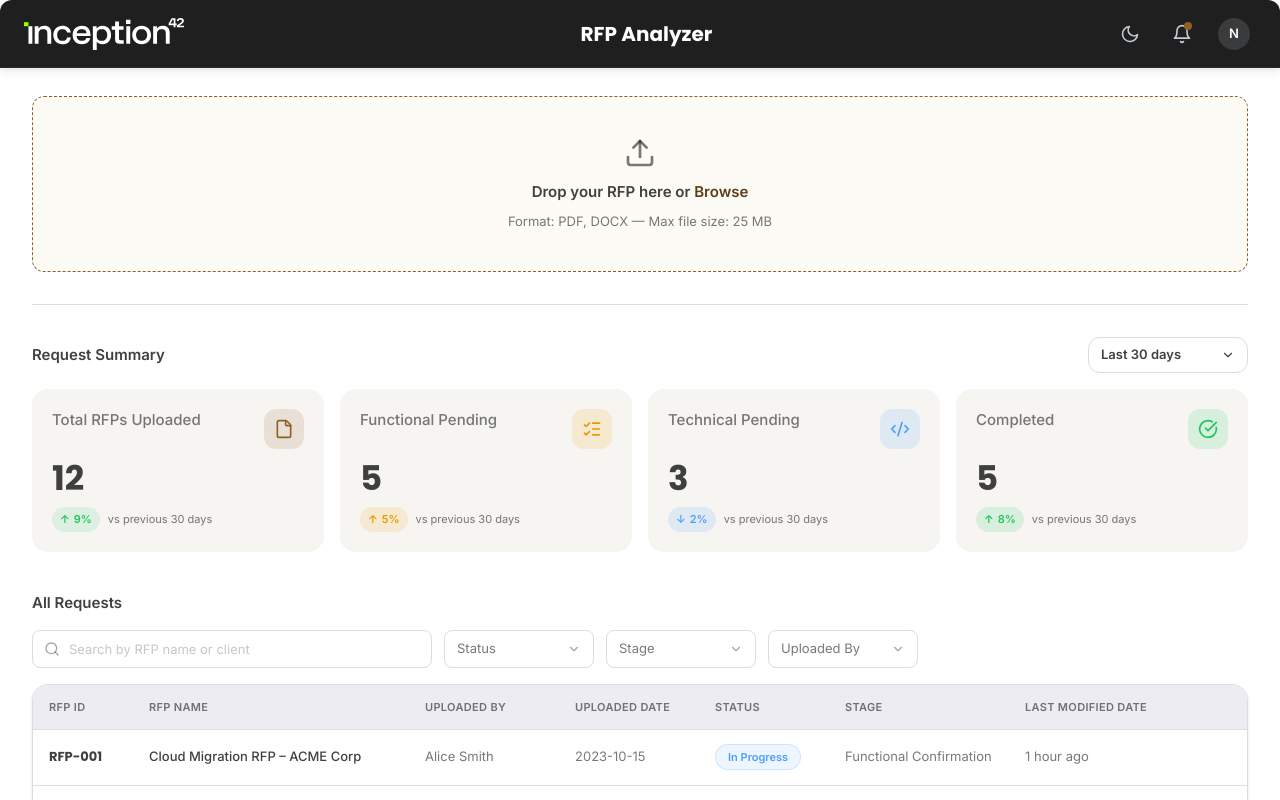
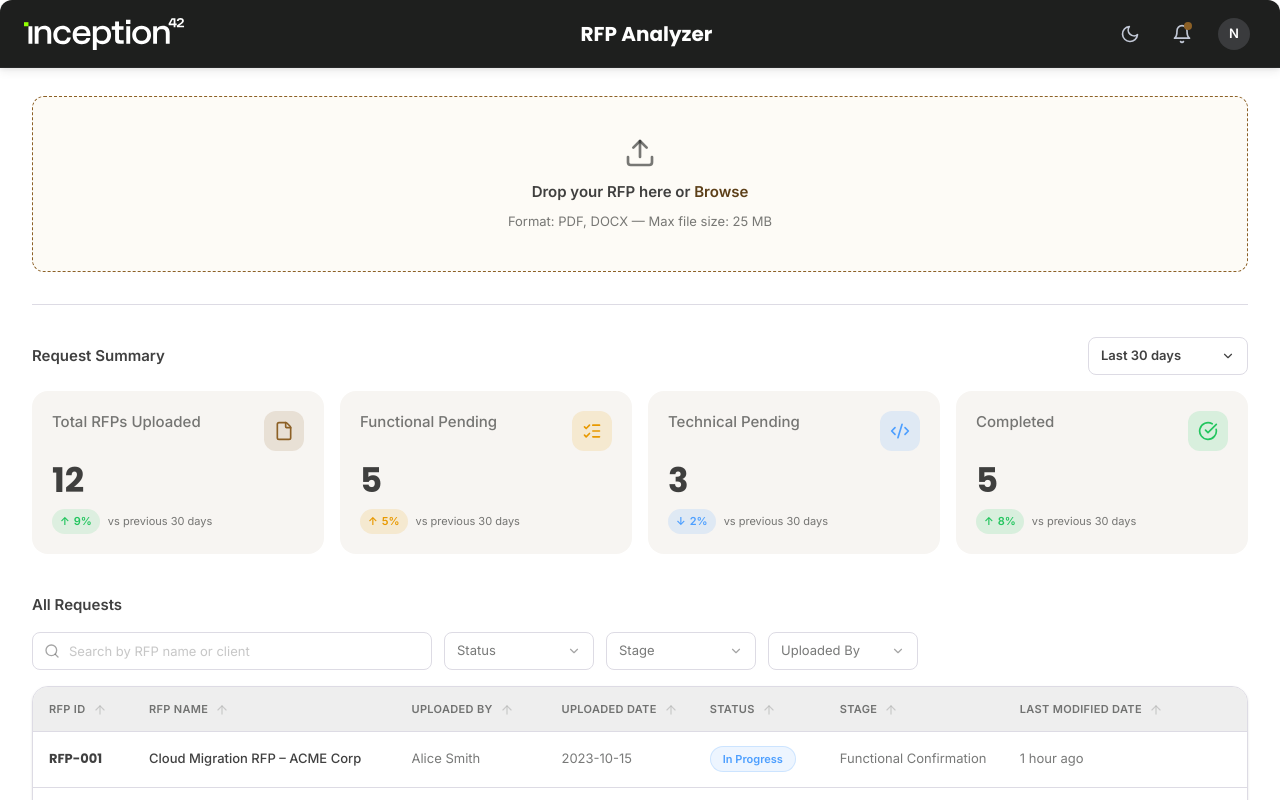
Before and after one commit to narendrapatel989234-arch/RFP_Analyzer, a Next.js app: page / in a window 1280 px wide. Shown: the top 800 px of the page. Built offline with nearby package versions, Linux system fonts and the light colour scheme.

Commit message:
July 6 Edits

```diff
--- a/src/app/rfp/[id]/page.tsx
+++ b/src/app/rfp/[id]/page.tsx
@@ -101,7 +101,7 @@ export default function RFPDetail() {
                       <polyline points="2 12 12 17 22 12" />
                     </svg>
                   </div>
-                  <h3 className={styles.techStackTitle}>Project Techstack</h3>
+                  <h3 className={styles.techStackTitle}>Project Tech Stack</h3>
                 </div>
               </div>
               <div className={styles.techStackContent}>
--- a/src/components/DateFilterDropdown.module.css
+++ b/src/components/DateFilterDropdown.module.css
@@ -4,14 +4,13 @@
 }
 
 .filterDropdown {
-  height: 36px;
-  border-radius: var(--radius-md);
-  padding: 0 var(--space-3);
-  background-color: transparent;
-  border: 1px dashed var(--border-strong);
+  height: 38px;
+  padding: var(--space-2) var(--space-3);
+  background-color: var(--bg-surface-1);
+  border: 1px solid var(--border-default);
+  border-radius: var(--radius-sm);
   color: var(--text-secondary);
   font-size: var(--text-sm);
-  font-weight: var(--weight-medium);
   display: inline-flex;
   align-items: center;
   justify-content: space-between;
@@ -20,12 +19,15 @@
   outline: none;
   white-space: nowrap;
   width: 160px;
+  transition:
+    border-color var(--duration-fast),
+    color var(--duration-fast);
 }
 
 .filterDropdown:hover {
-  background-color: var(--bg-hover);
   border-color: var(--border-strong);
   color: var(--text-primary);
+  background-color: var(--bg-surface-1);
 }
 
 .filterDropdownActive {
--- a/src/components/RFPTable.module.css
+++ b/src/components/RFPTable.module.css
@@ -218,7 +218,7 @@
 }
 
 .table thead tr {
-  background-color: var(--bg-pressed);
+  background-color: #eeeeee;
   height: 44px;
   border-bottom: 1px solid var(--border-default);
 }
@@ -231,6 +231,7 @@
   text-transform: uppercase;
   padding: 0 var(--space-4);
   vertical-align: middle;
+  white-space: nowrap;
 }
 
 .table tbody tr {
@@ -241,7 +242,7 @@
 }
 
 .table tbody tr:hover {
-  background-color: color-mix(in srgb, var(--action-primary-bg-soft) 30%, var(--bg-surface-1));
+  background-color: var(--bg-hover);
 }
 
 .table td {
--- a/src/components/RFPTable.tsx
+++ b/src/components/RFPTable.tsx
@@ -77,6 +77,7 @@ export function RFPTable({ dateFilterValue = '', customDateRange, onDateFilterCh
     uploadedBy: '',
     stage: '',
   })
+  const [sortConfig, setSortConfig] = useState<{ key: keyof RFP, direction: 'asc' | 'desc' } | null>(null)
 
   const [openDropdown, setOpenDropdown] = useState<string | null>(null)
   const [currentPage, setCurrentPage] = useState(1)
@@ -142,6 +143,42 @@ export function RFPTable({ dateFilterValue = '', customDateRange, onDateFilterCh
     setFilters({ status: '', uploadedBy: '', stage: '' })
   }
 
+  const handleSort = (key: keyof RFP) => {
+    let direction: 'asc' | 'desc' = 'asc'
+    if (sortConfig && sortConfig.key === key && sortConfig.direction === 'asc') {
+      direction = 'desc'
+    }
+    setSortConfig({ key, direction })
+  }
+
+  const SortIcon = ({ columnKey }: { columnKey: keyof RFP }) => {
+    const isActive = sortConfig?.key === columnKey
+    const isDesc = isActive && sortConfig?.direction === 'desc'
+    return (
+      <svg
+        width="14"
+        height="14"
+        viewBox="0 0 24 24"
+        fill="none"
+        stroke="currentColor"
+        strokeWidth="2"
+        strokeLinecap="round"
+        strokeLinejoin="round"
+        style={{
+          marginLeft: '4px',
+          opacity: isActive ? 1 : 0.3,
+          transform: isDesc ? 'rotate(180deg)' : 'none',
+          transition: 'transform 0.2s, opacity 0.2s',
+          display: 'inline-block',
+          verticalAlign: 'middle'
+        }}
+      >
+        <line x1="12" y1="19" x2="12" y2="5"></line>
+        <polyline points="5 12 12 5 19 12"></polyline>
+      </svg>
+    )
+  }
+
   const isFilterActive = searchQuery !== '' || filters.status !== '' || filters.uploadedBy !== '' || filters.stage !== ''
 
   const filteredData = mockData.filter((row) => {
@@ -173,10 +210,22 @@ export function RFPTable({ dateFilterValue = '', customDateRange, onDateFilterCh
     return matchesSearch && matchesStatus && matchesUploadedBy && matchesStage && matchesUploadedDate
   })
 
-  const totalItems = filteredData.length
+  const sortedData = [...filteredData].sort((a, b) => {
+    if (!sortConfig) return 0;
+    const { key, direction } = sortConfig;
+    if (a[key] < b[key]) {
+      return direction === 'asc' ? -1 : 1;
+    }
+    if (a[key] > b[key]) {
+      return direction === 'asc' ? 1 : -1;
+    }
+    return 0;
+  });
+
+  const totalItems = sortedData.length
   const startIndex = (currentPage - 1) * rowsPerPage
   const endIndex = startIndex + rowsPerPage
-  const currentRows = filteredData.slice(startIndex, endIndex)
+  const currentRows = sortedData.slice(startIndex, endIndex)
 
   return (
     <div className={styles.wrapper}>
@@ -328,26 +377,26 @@ export function RFPTable({ dateFilterValue = '', customDateRange, onDateFilterCh
         <table className={styles.table}>
           <thead>
             <tr>
-              <th scope="col" style={{ width: '100px' }}>
-                RFP ID
+              <th scope="col" style={{ width: '100px', cursor: 'pointer', userSelect: 'none' }} onClick={() => handleSort('id')}>
+                RFP ID <SortIcon columnKey="id" />
               </th>
-              <th scope="col" style={{ width: 'auto' }}>
-                RFP NAME
+              <th scope="col" style={{ width: 'auto', cursor: 'pointer', userSelect: 'none' }} onClick={() => handleSort('name')}>
+                RFP NAME <SortIcon columnKey="name" />
               </th>
-              <th scope="col" style={{ width: '150px' }}>
-                UPLOADED BY
+              <th scope="col" style={{ width: '150px', cursor: 'pointer', userSelect: 'none' }} onClick={() => handleSort('uploadedBy')}>
+                UPLOADED BY <SortIcon columnKey="uploadedBy" />
               </th>
-              <th scope="col" style={{ width: '140px' }}>
-                UPLOADED DATE
+              <th scope="col" style={{ width: '140px', cursor: 'pointer', userSelect: 'none' }} onClick={() => handleSort('uploadedDate')}>
+                UPLOADED DATE <SortIcon columnKey="uploadedDate" />
               </th>
-              <th scope="col" style={{ width: '130px' }}>
-                STATUS
+              <th scope="col" style={{ width: '130px', cursor: 'pointer', userSelect: 'none' }} onClick={() => handleSort('status')}>
+                STATUS <SortIcon columnKey="status" />
               </th>
-              <th scope="col" style={{ width: '180px' }}>
-                STAGE
+              <th scope="col" style={{ width: '180px', cursor: 'pointer', userSelect: 'none' }} onClick={() => handleSort('stage')}>
+                STAGE <SortIcon columnKey="stage" />
               </th>
-              <th scope="col" style={{ width: '170px' }}>
-                LAST MODIFIED DATE
+              <th scope="col" style={{ width: '170px', cursor: 'pointer', userSelect: 'none' }} onClick={() => handleSort('lastModifiedDate')}>
+                LAST MODIFIED DATE <SortIcon columnKey="lastModifiedDate" />
               </th>
               <th scope="col" style={{ width: '60px', textAlign: 'center' }}></th>
             </tr>
--- a/src/components/UseCaseAccordion.tsx
+++ b/src/components/UseCaseAccordion.tsx
@@ -453,13 +453,13 @@ function ModuleRow({ mod, triggerToast }: { mod: UseCaseModule, triggerToast: (m
         <div className={styles.modalOverlay}>
           <div className={styles.modalContent}>
             <div className={styles.modalHeaderRow}>
-              <div className={styles.modalHeaderIcon}>
-                <svg width="16" height="16" viewBox="0 0 24 24" fill="none" stroke="currentColor" strokeWidth="2" strokeLinecap="round" strokeLinejoin="round"><path d="M11 4H4a2 2 0 0 0-2 2v14a2 2 0 0 0 2 2h14a2 2 0 0 0 2-2v-7" /><path d="M18.5 2.5a2.121 2.121 0 0 1 3 3L12 15l-4 1 1-4 9.5-9.5z" /></svg>
+              <h3 className={styles.modalTitle}>Edit - {mod.title}</h3>
+              <button className={styles.closeBtn} onClick={() => setIsEditModalOpen(false)}>
+                <svg width="20" height="20" viewBox="0 0 24 24" fill="none" stroke="currentColor" strokeWidth="2" strokeLinecap="round" strokeLinejoin="round"><line x1="18" y1="6" x2="6" y2="18"></line><line x1="6" y1="6" x2="18" y2="18"></line></svg>
+              </button>
             </div>
-              <h3 className={styles.modalTitle}>Edit — {mod.title}</h3>
-            </div>
-            <p className={styles.modalDesc}>Update the scope description, include or exclude items for this module.</p>
 
+            <div className={styles.modalBody}>
               <div className={styles.modalFormGroup}>
                 <label className={styles.modalLabel}>Module name</label>
                 <input type="text" className={styles.modalInput} value={editTitle} onChange={e => setEditTitle(e.target.value)} />
@@ -478,6 +478,7 @@ function ModuleRow({ mod, triggerToast }: { mod: UseCaseModule, triggerToast: (m
               <div className={styles.modalFormGroup}>
                 <label className={styles.modalLabel}>Out of scope (one item per line)</label>
                 <textarea className={styles.modalTextarea} value={editExcluded} onChange={e => setEditExcluded(e.target.value)} />
+              </div>
             </div>
 
             <div className={styles.modalActions}>
@@ -894,7 +895,7 @@ export function UseCaseAccordion({ useCases = defaultUseCases, isStage3 = false
                       <div className={styles.sectionIcon}>
                         <svg width="18" height="18" viewBox="0 0 24 24" fill="none" stroke="currentColor" strokeWidth="2" strokeLinecap="round" strokeLinejoin="round"><polygon points="12 2 2 7 12 12 22 7 12 2" /><polyline points="2 17 12 22 22 17" /><polyline points="2 12 12 17 22 12" /></svg>
                       </div>
-                      <h4 className={styles.sectionTitle}>3 — Techstack Used</h4>
+                      <h4 className={styles.sectionTitle}>3 — Tech Stack Used</h4>
                     </div>
                     <div className={styles.sectionActions}>
                       <button className={styles.sectionActionBtn} title="Edit section" onClick={(e) => { e.stopPropagation(); openModifyModal(e, uc.id, 'edit-section', 3) }}>
```
Also changed, not shown: src/components/UseCaseAccordion.module.css (+34 -5 lines). Lines whose indentation alone changed are shown as unchanged.
